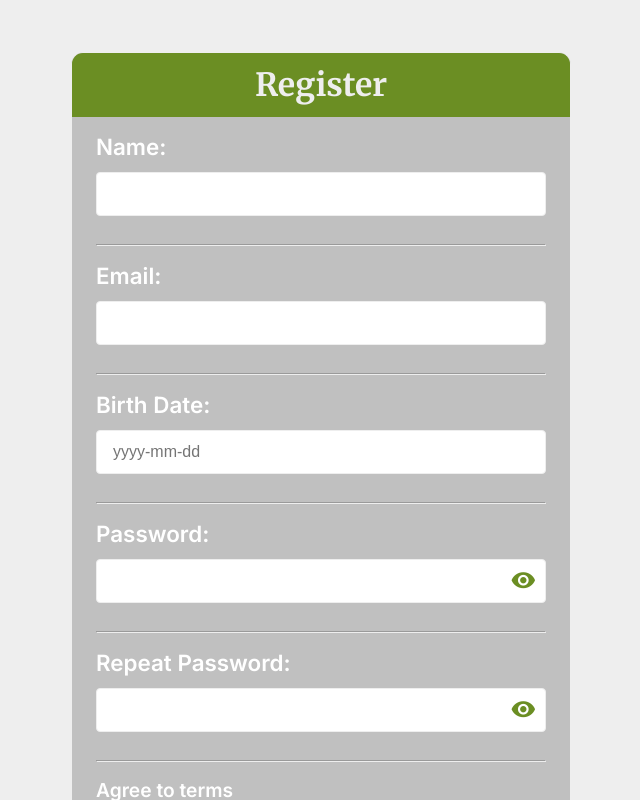
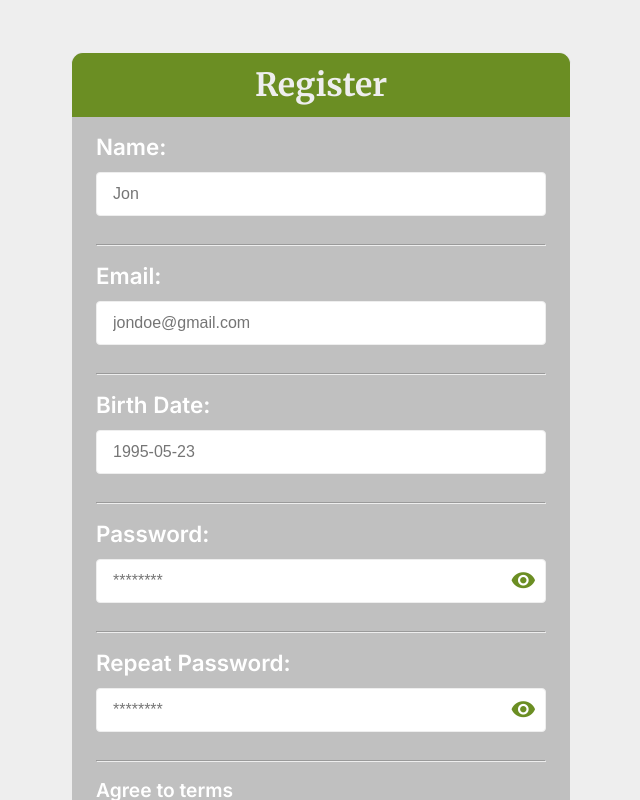
Before and after one commit to NickChc/Zod-react-hook-form_Validation, a React (Vite) app: page /sign-up in a window 1280 px wide. Shown: the top 800 px of the page, without its empty margins (319-959 px from the left). Built offline with nearby package versions, Linux system fonts and the light colour scheme.

Commit message:
feat: placeholders added

```diff
--- a/src/components/FormInput/FormInput.tsx
+++ b/src/components/FormInput/FormInput.tsx
@@ -9,6 +9,7 @@ import {
 
 interface FormInputProps<T extends FieldValues> {
   register: UseFormRegister<T>;
+  placeholder?: string;
   name: Path<T>;
   label?: string;
   type?: "text" | "password" | "checkbox";
@@ -20,6 +21,7 @@ interface FormInputProps<T extends FieldValues> {
 
 export function FormInput<T extends FieldValues>({
   label,
+  placeholder,
   type,
   register,
   name,
@@ -37,6 +39,7 @@ export function FormInput<T extends FieldValues>({
         <input
           {...register(name, rules)}
           {...rest}
+          placeholder={placeholder}
           name={name as string}
           onChange={
             onChange
--- a/src/components/Forms/LoginForm/LoginForm.tsx
+++ b/src/components/Forms/LoginForm/LoginForm.tsx
@@ -54,6 +54,7 @@ export function LoginForm() {
       <h1>Log In</h1>
       <div className="main">
         <FormInput
+          placeholder="Jon"
           register={register}
           onChange={onChange}
           error={errors.email?.message}
@@ -63,6 +64,7 @@ export function LoginForm() {
 
         <hr />
         <FormInput
+          placeholder="********"
           onChange={onChange}
           error={errors.password?.message}
           register={register}
--- a/src/components/Forms/RegisterForm/RegisterForm.tsx
+++ b/src/components/Forms/RegisterForm/RegisterForm.tsx
@@ -91,6 +91,7 @@ export function RegisterForm() {
       <h1>Register</h1>
       <div className="main">
         <FormInput
+          placeholder="Jon"
           register={register}
           onChange={onChange}
           error={errors.name?.message}
@@ -101,6 +102,7 @@ export function RegisterForm() {
         <hr />
 
         <FormInput
+          placeholder="jondoe@gmail.com"
           register={register}
           onChange={onChange}
           error={errors.email?.message}
@@ -116,12 +118,13 @@ export function RegisterForm() {
           register={register}
           name="date"
           label="Birth Date:"
-          placeholder="yyyy-mm-dd"
+          placeholder="1995-05-23"
         />
 
         <hr />
 
         <FormInput
+          placeholder="********"
           onChange={onChange}
           error={errors.password?.message}
           register={register}
@@ -133,6 +136,7 @@ export function RegisterForm() {
         <hr />
 
         <FormInput
+          placeholder="********"
           onChange={onChange}
           error={errors["repeat-password"]?.message}
           register={register}
```
